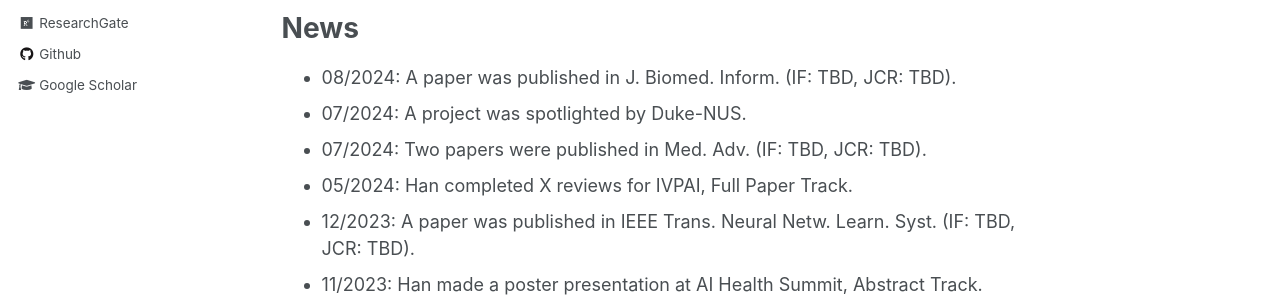
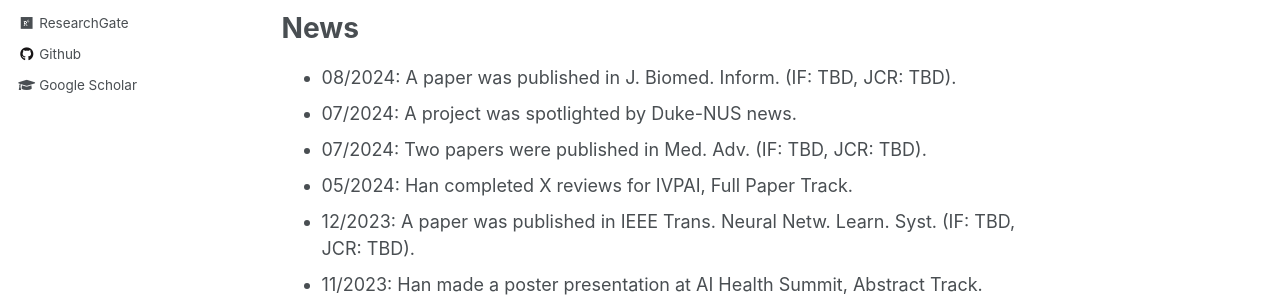
Before and after one commit to Han-Yuan-Med/Han-Yuan-Med.github.io, a Jekyll site: the page built from _pages/about.md, in a window 1280 px wide and 900 px high, scrolled down 830 px. Shown: the part 329-629 px from the top of the window. Built offline with Jekyll 4.4.1, drawn with Linux system fonts in a browser that asks for light colours.

Commit message:
Update about.md

```diff
--- a/_pages/about.md
+++ b/_pages/about.md
@@ -30,7 +30,7 @@ Thank you for visiting my academic website. I invite you to explore the [publica
 # News
 <ul style="width: auto; height: 300px; overflow: auto">
   <li>08/2024: A paper was published in J. Biomed. Inform. (IF: TBD, JCR: TBD).</li>
-  <li>07/2024: A project was spotlighted by Duke-NUS.</li>
+  <li>07/2024: A project was spotlighted by Duke-NUS news.</li>
   <li>07/2024: Two papers were published in Med. Adv. (IF: TBD, JCR: TBD).</li>
   <li>05/2024: Han completed X reviews for IVPAI, Full Paper Track.</li>
   <li>12/2023: A paper was published in IEEE Trans. Neural Netw. Learn. Syst. (IF: TBD, JCR: TBD).</li>
```
